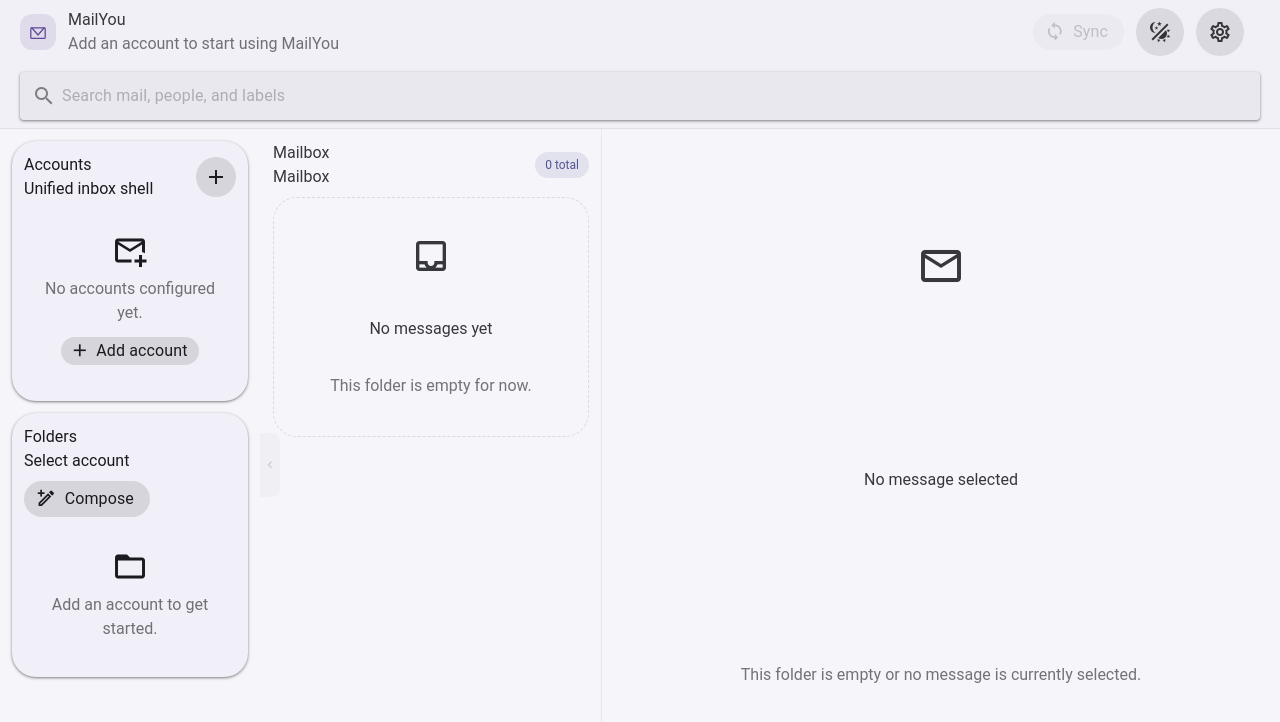
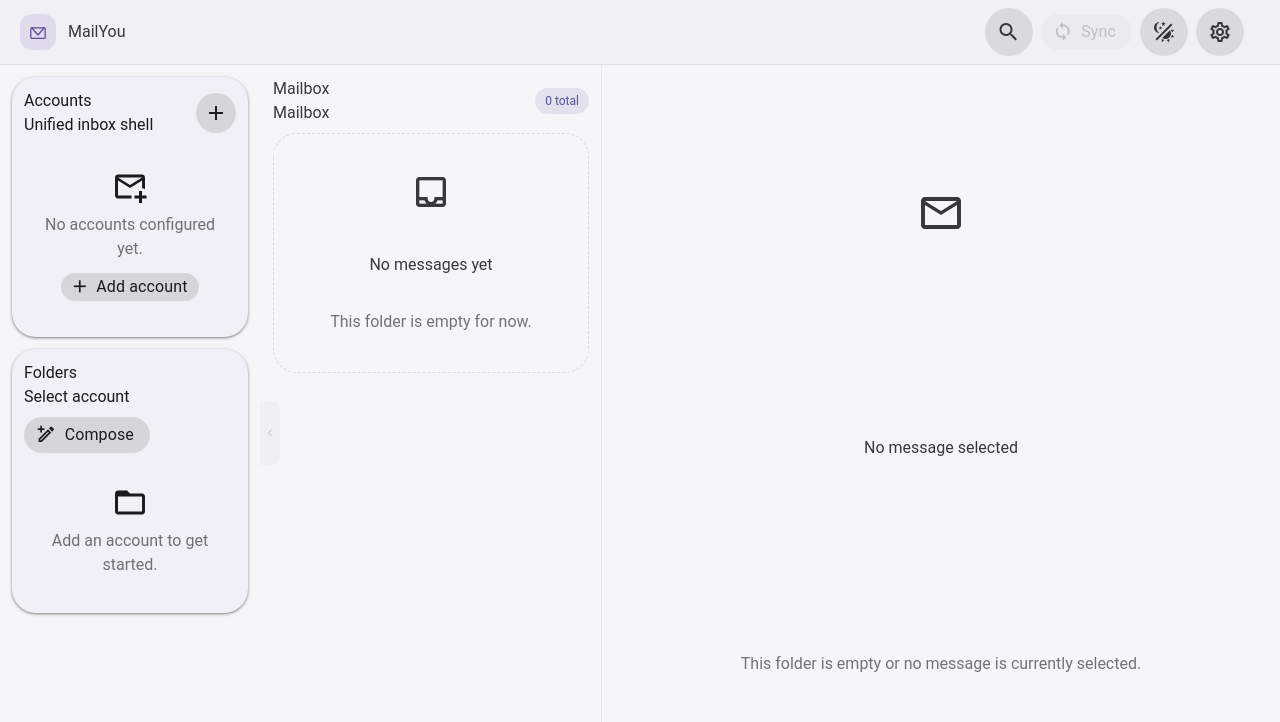
Before and after one commit to Cccc-owo/MailYou, a Vue app: page / in a window 1280 px wide. Shown: the top 722 px of the page. Built offline with nearby package versions, Linux system fonts and the light colour scheme.

Commit message:
feat: remove subtitle, improve search bar

```diff
--- a/src/components/AppTitleBar.vue
+++ b/src/components/AppTitleBar.vue
@@ -8,20 +8,44 @@
         </svg>
       </div>
       <div class="app-title-bar__copy">
-        <div class="text-h6">{{ title }}</div>
-        <div v-if="subtitle" class="text-caption text-medium-emphasis">{{ subtitle }}</div>
+        <div class="text-h1">{{ title }}</div>
       </div>
     </div>
 
-    <div v-if="$slots.center" class="app-title-bar__center app-title-bar__no-drag">
-      <slot name="center" />
-    </div>
-
-    <div v-if="$slots.actions" class="app-title-bar__actions app-title-bar__no-drag">
+    <div class="app-title-bar__actions">
+      <div class="app-title-bar__search" :class="{ 'app-title-bar__search--open': searchOpen }">
+        <v-text-field
+          v-if="searchOpen"
+          ref="searchFieldRef"
+          :model-value="search"
+          prepend-inner-icon="mdi-magnify"
+          append-inner-icon="mdi-close"
+          hide-details
+          density="compact"
+          :placeholder="searchPlaceholder"
+          class="app-title-bar__search-field"
+          @update:model-value="$emit('update:search', $event)"
+          @click:append-inner="closeSearch"
+          @keydown.escape="closeSearch"
+          @contextmenu="openSearchMenu"
+        />
+        <v-tooltip v-else :text="searchPlaceholder" location="bottom">
+          <template #activator="{ props: tip }">
+            <v-btn v-bind="tip" icon="mdi-magnify" @click="openSearch" />
+          </template>
+        </v-tooltip>
+      </div>
       <slot name="actions" />
     </div>
 
-    <div v-if="isSupported" class="app-title-bar__window-controls app-title-bar__no-drag">
+    <ContextMenu v-model="searchCtx.isOpen.value" :x="searchCtx.x.value" :y="searchCtx.y.value">
+      <v-list-item v-if="searchHasSelection" prepend-icon="mdi-content-copy" :title="t('reader.copy')" @click="searchCopy" />
+      <v-list-item prepend-icon="mdi-content-paste" :title="t('reader.paste')" @click="searchPaste" />
+      <v-divider />
+      <v-list-item prepend-icon="mdi-select-all" :title="t('reader.selectAll')" @click="searchSelectAll" />
+    </ContextMenu>
+
+    <div v-if="isSupported" class="app-title-bar__window-controls">
       <v-tooltip :text="t('titleBar.minimize')" location="bottom">
         <template #activator="{ props: tip }">
           <v-btn v-bind="tip" icon variant="text" size="small" :aria-label="t('titleBar.minimize')" @click="minimize">
@@ -55,23 +79,82 @@
 </template>
 
 <script setup lang="ts">
+import { nextTick, ref } from 'vue'
 import { useI18n } from 'vue-i18n'
 import { useWindowControls } from '@/composables/useWindowControls'
+import { useContextMenu } from '@/composables/useContextMenu'
+import ContextMenu from '@/components/ContextMenu.vue'
 
 const { t } = useI18n()
 
 withDefaults(
   defineProps<{
-    subtitle?: string
+    search?: string
+    searchPlaceholder?: string
     title?: string
   }>(),
   {
-    subtitle: undefined,
+    search: '',
+    searchPlaceholder: '',
     title: 'MailYou',
   },
 )
 
+const emit = defineEmits<{
+  'update:search': [value: string]
+}>()
+
 const { close, isMaximized, isSupported, minimize, toggleMaximize } = useWindowControls()
+
+const searchOpen = ref(false)
+const searchFieldRef = ref<{ focus: () => void } | null>(null)
+
+const openSearch = async () => {
+  searchOpen.value = true
+  await nextTick()
+  searchFieldRef.value?.focus()
+}
+
+const closeSearch = () => {
+  searchOpen.value = false
+}
+
+const searchCtx = useContextMenu()
+const searchHasSelection = ref(false)
+
+const getSearchInput = (): HTMLInputElement | null => {
+  const el = searchFieldRef.value as unknown as { $el?: HTMLElement } | null
+  return el?.$el?.querySelector('input') ?? null
+}
+
+const openSearchMenu = (e: MouseEvent) => {
+  searchHasSelection.value = Boolean(window.getSelection()?.toString())
+  searchCtx.open(e)
+}
+
+const searchCopy = () => {
+  const input = getSearchInput()
+  if (!input) return
+  const selected = input.value.substring(input.selectionStart ?? 0, input.selectionEnd ?? 0)
+  if (selected) navigator.clipboard.writeText(selected)
+}
+
+const searchPaste = async () => {
+  const input = getSearchInput()
+  if (!input) return
+  const text = await navigator.clipboard.readText()
+  const start = input.selectionStart ?? input.value.length
+  const end = input.selectionEnd ?? input.value.length
+  const newValue = input.value.substring(0, start) + text + input.value.substring(end)
+  emit('update:search', newValue)
+  await nextTick()
+  const pos = start + text.length
+  input.setSelectionRange(pos, pos)
+}
+
+const searchSelectAll = () => {
+  getSearchInput()?.select()
+}
 </script>
 
 <style scoped>
@@ -80,8 +163,8 @@
   top: 0;
   z-index: 100;
   display: grid;
-  grid-template-columns: minmax(0, 260px) minmax(220px, 1fr) auto auto;
-  grid-template-areas: 'brand center actions controls';
+  grid-template-columns: minmax(0, 260px) 1fr auto;
+  grid-template-areas: 'brand actions controls';
   gap: 16px;
   align-items: center;
   padding: 8px 20px;
@@ -121,20 +204,27 @@
   white-space: nowrap;
 }
 
-.app-title-bar__center {
-  grid-area: center;
-  min-width: 0;
-  max-width: 720px;
-}
-
 .app-title-bar__actions {
   grid-area: actions;
   display: flex;
   justify-content: flex-end;
   align-items: center;
-  gap: 12px;
+  gap: 8px;
   min-width: 0;
-  flex-wrap: wrap;
+}
+
+.app-title-bar__search {
+  flex-shrink: 0;
+}
+
+.app-title-bar__search--open {
+  flex: 1 1 0;
+  min-width: 0;
+  max-width: 480px;
+}
+
+.app-title-bar__search-field {
+  font-size: 0.875rem;
 }
 
 .app-title-bar__window-controls {
@@ -145,8 +235,9 @@
   gap: 4px;
 }
 
-.app-title-bar__no-drag,
-.app-title-bar__no-drag :deep(*) {
+.app-title-bar :deep(.v-btn),
+.app-title-bar :deep(.v-field),
+.app-title-bar :deep(input) {
   -webkit-app-region: no-drag;
 }
 
@@ -163,42 +254,10 @@
   color: rgb(var(--v-theme-error));
 }
 
-@media (max-width: 1280px) {
-  .app-title-bar {
-    grid-template-columns: minmax(0, 1fr) auto auto;
-    grid-template-areas:
-      'brand actions controls'
-      'center center center';
-  }
-
-  .app-title-bar__center {
-    max-width: none;
-  }
-
-  .app-title-bar__actions {
-    justify-content: flex-start;
-  }
-}
-
-@media (max-width: 840px) {
-  .app-title-bar {
-    grid-template-columns: minmax(0, 1fr) auto;
-    grid-template-areas:
-      'brand controls'
-      'actions actions'
-      'center center';
-    padding: 12px 16px;
-  }
-
-  .app-title-bar__actions {
-    justify-content: flex-start;
-  }
-}
-
 @media (max-width: 600px) {
   .app-title-bar {
     gap: 12px;
-    padding: 12px;
+    padding: 8px 12px;
   }
 
   .app-title-bar__brand {
--- a/src/i18n/locales/en.json
+++ b/src/i18n/locales/en.json
@@ -68,6 +68,7 @@
     "restoreToInbox": "Restore to Inbox",
     "archive": "Archive",
     "copy": "Copy",
+    "paste": "Paste",
     "copyLinkAddress": "Copy link address",
     "copyImage": "Copy image",
     "copyImageAddress": "Copy image address",
--- a/src/i18n/locales/zh.json
+++ b/src/i18n/locales/zh.json
@@ -68,6 +68,7 @@
     "restoreToInbox": "恢复到收件箱",
     "archive": "归档",
     "copy": "复制",
+    "paste": "粘贴",
     "copyLinkAddress": "复制链接地址",
     "copyImage": "复制图片",
     "copyImageAddress": "复制图片地址",
--- a/src/layouts/MailShellLayout.vue
+++ b/src/layouts/MailShellLayout.vue
@@ -1,17 +1,6 @@
 <template>
   <div class="mail-shell-layout">
-    <AppTitleBar :subtitle="subtitle">
-      <template #center>
-        <v-text-field
-          :model-value="search"
-          prepend-inner-icon="mdi-magnify"
-          hide-details
-          density="comfortable"
-          :placeholder="t('shell.searchPlaceholder')"
-          @update:model-value="$emit('update:search', $event)"
-        />
-      </template>
-
+    <AppTitleBar :search="search" :search-placeholder="t('shell.searchPlaceholder')" @update:search="$emit('update:search', $event)">
       <template #actions>
         <slot name="actions" />
       </template>
@@ -66,7 +55,6 @@
 
 defineProps<{
   search: string
-  subtitle: string
 }>()
 
 defineEmits<{
--- a/src/views/MailShellView.vue
+++ b/src/views/MailShellView.vue
@@ -1,5 +1,5 @@
 <template>
-  <MailShellLayout :search="messagesStore.query" :subtitle="subtitle" @update:search="messagesStore.query = $event">
+  <MailShellLayout :search="messagesStore.query" @update:search="messagesStore.query = $event">
     <template #actions>
       <v-tooltip :text="t('shell.sync')" location="bottom">
         <template #activator="{ props: tip }">
@@ -265,18 +265,6 @@
   const folder = mailboxesStore.currentFolder
   if (!folder) return t('common.mailbox')
   return folder.kind !== 'custom' ? t(`folders.${folder.kind}`) : folder.name
-})
-
-const subtitle = computed(() => {
-  if (!accountsStore.accounts.length) {
-    return t('shell.addAccountHint')
-  }
-
-  if (!currentAccount.value) {
-    return t('shell.chooseAccountHint')
-  }
-
-  return syncStatus.value?.message ?? `${currentAccount.value.provider} · ${currentAccount.value.email}`
 })
 
 const isSyncing = computed(() => syncStatus.value?.state === 'syncing')
```
